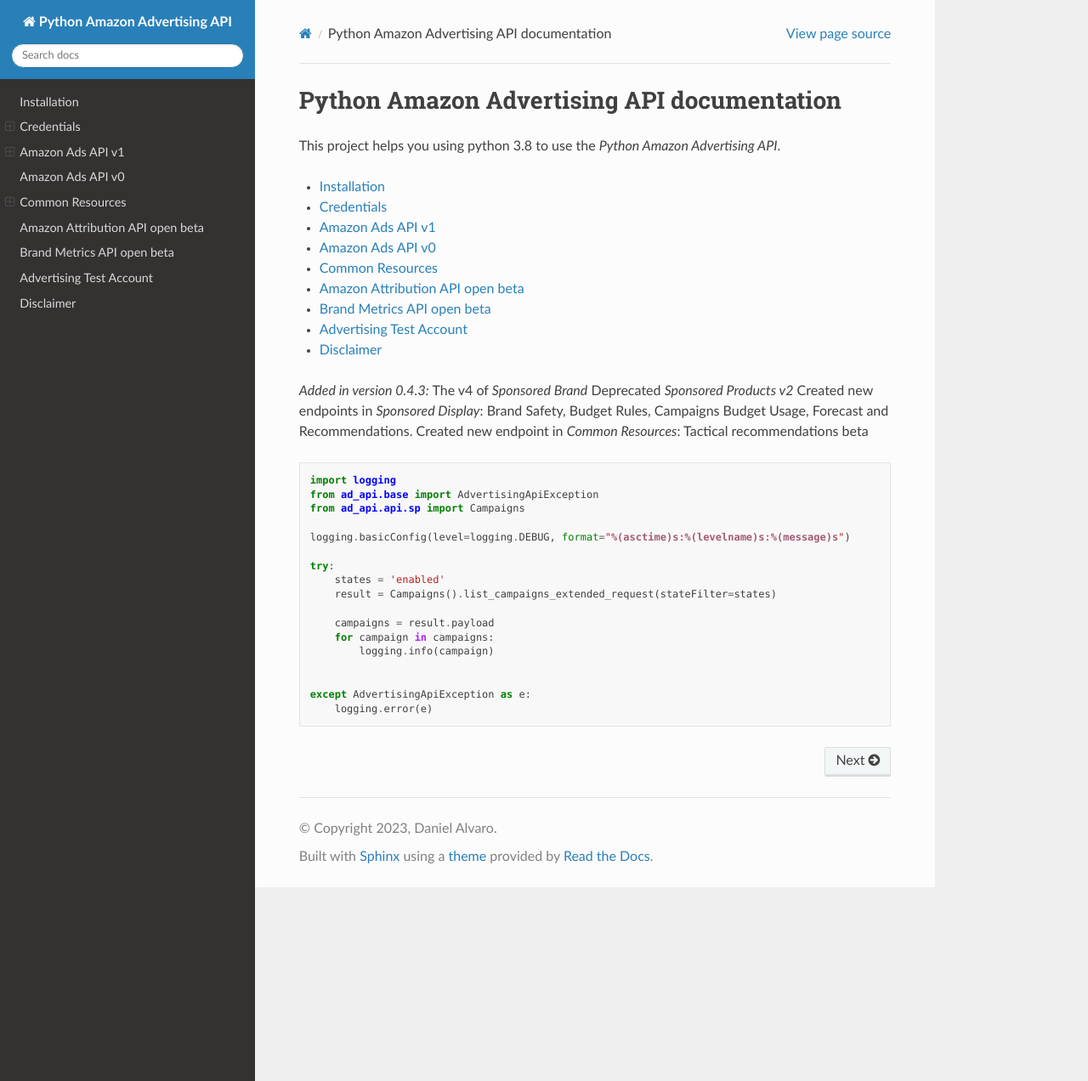
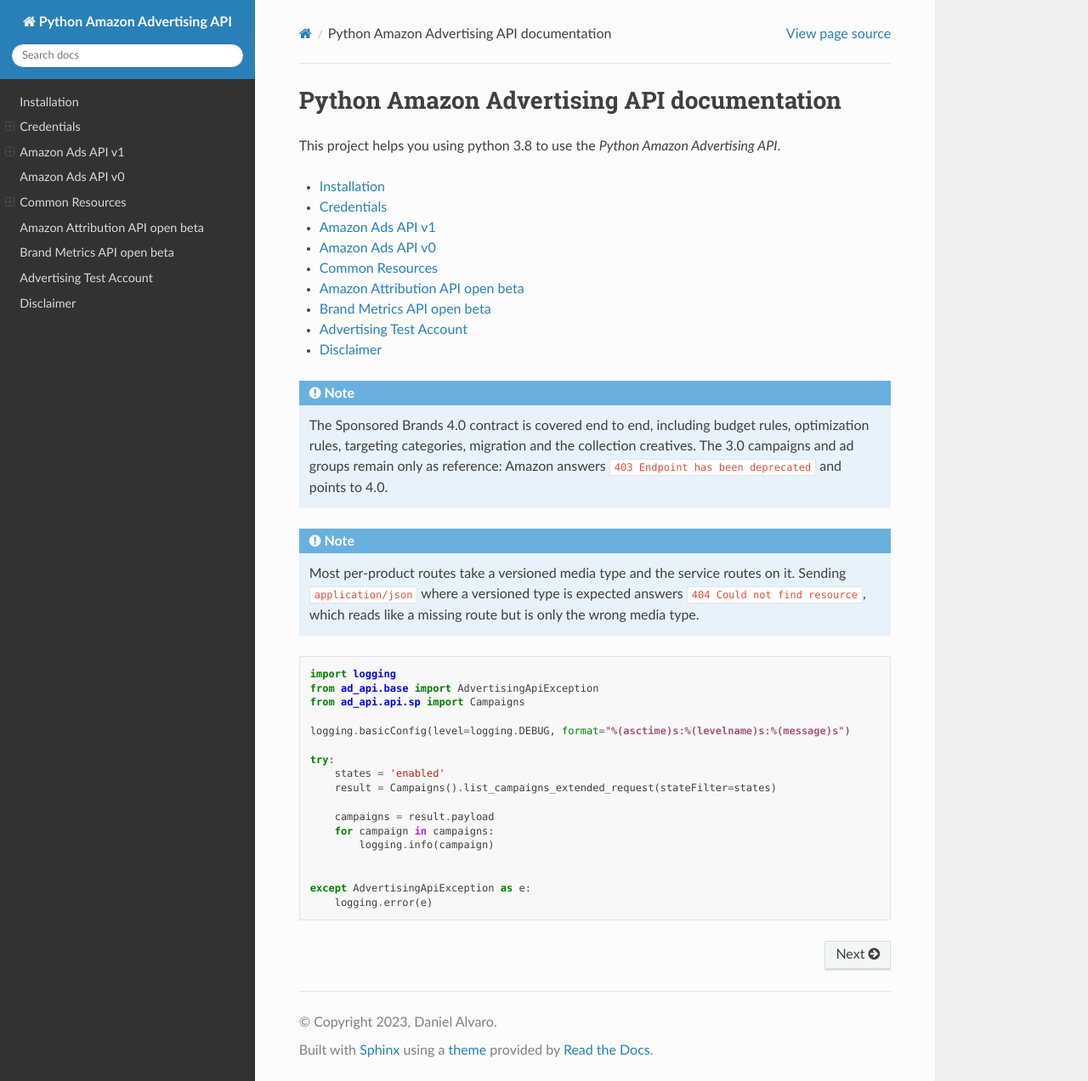
Before and after one commit to denisneuf/python-amazon-ad-api, a Sphinx documentation site: the page built from docs/index.rst, in a window 1280 px wide and 1272 px high. Shown: the whole window at 85% size. Built offline with Sphinx 7.4.7 and the Read the Docs theme 3.1.0, drawn with Linux system fonts in a browser that asks for light colours.

Commit message:
docs: drop the stray heading in v1 and the stale version note
In v1 the 'Specifications' heading sat between the introduction and the table,
and the toctree hung under it. Sphinx turned that heading into a sidebar entry,
so the menu read:

    Amazon Ads API v1
      Specifications
        Campaigns, Ad Groups, Ads, Targets

The heading is gone and the table is introduced by a plain sentence, so the
routes now hang straight off the page title. The table itself stays as it was,
with its links to the Amazon documentation and to each OpenAPI contract.

'The unified generation' was also a paragraph on its own, detached from the
sentence that explained it. It now opens that sentence.

In index the versionadded block announced 0.4.3 and listed changes twenty
versions old. Two notes replace it, neither carrying a version number: what the
Sponsored Brands 4.0 contract covers, and the media type hazard that makes a
versioned route answer 404 when called with application/json. Without a number
neither can go stale again.

```diff
--- a/docs/index.rst
+++ b/docs/index.rst
@@ -18,10 +18,16 @@ This project helps you using python 3.8 to use the *Python Amazon Advertising AP
    disclaimer
 
 
-.. versionadded:: 0.4.3
-   The v4 of *Sponsored Brand*
-   Deprecated *Sponsored Products v2*
-   Created new endpoints in *Sponsored Display*: Brand Safety, Budget Rules, Campaigns Budget Usage, Forecast and Recommendations.
-   Created new endpoint in *Common Resources*: Tactical recommendations beta
+.. note::
+   The Sponsored Brands 4.0 contract is covered end to end, including budget
+   rules, optimization rules, targeting categories, migration and the collection
+   creatives. The 3.0 campaigns and ad groups remain only as reference: Amazon
+   answers ``403 Endpoint has been deprecated`` and points to 4.0.
+
+.. note::
+   Most per-product routes take a versioned media type and the service routes on
+   it. Sending ``application/json`` where a versioned type is expected answers
+   ``404 Could not find resource``, which reads like a missing route but is only
+   the wrong media type.
 
 .. literalinclude:: example.py
```
Also changed, not shown: docs/v1.rst (+5 -8 lines).
